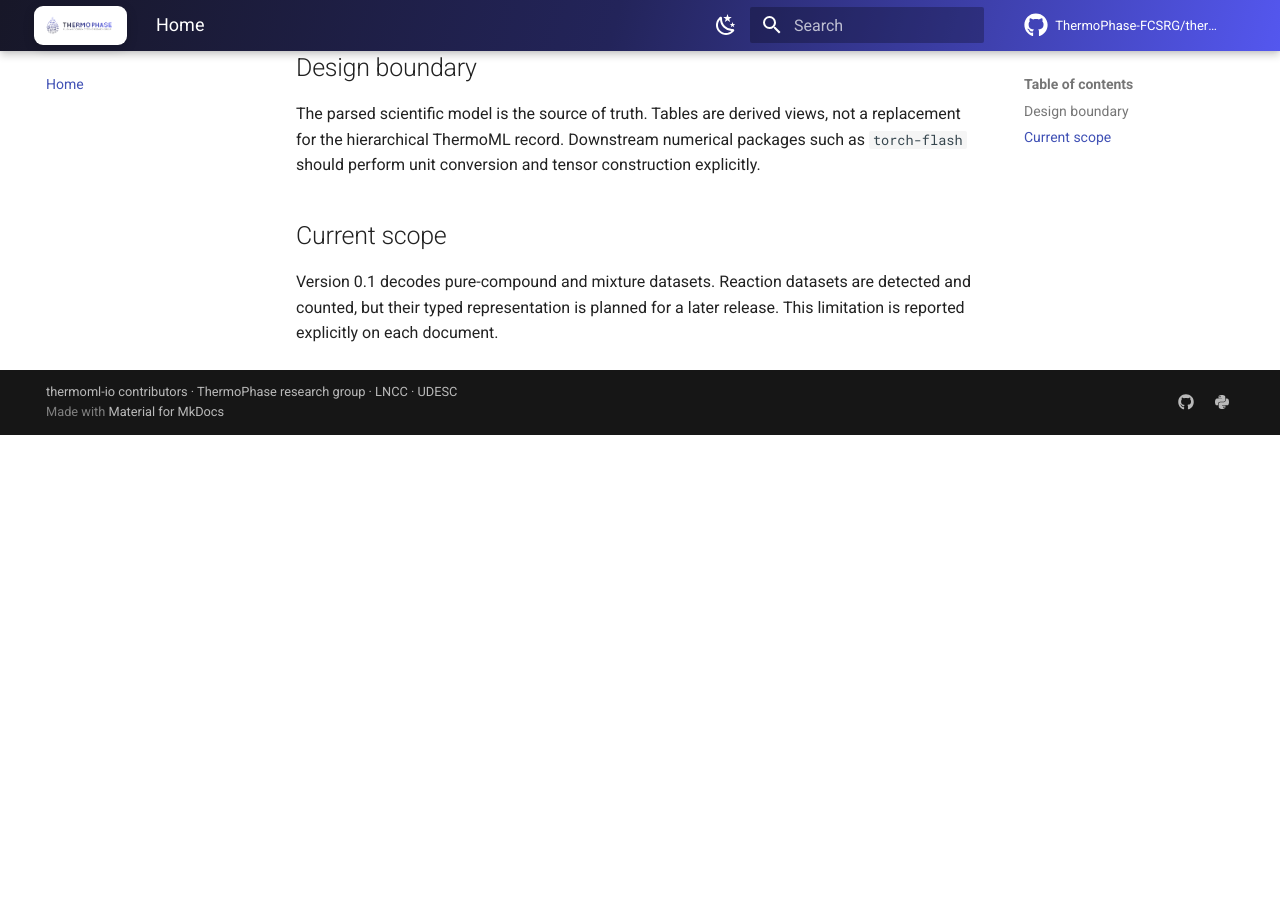
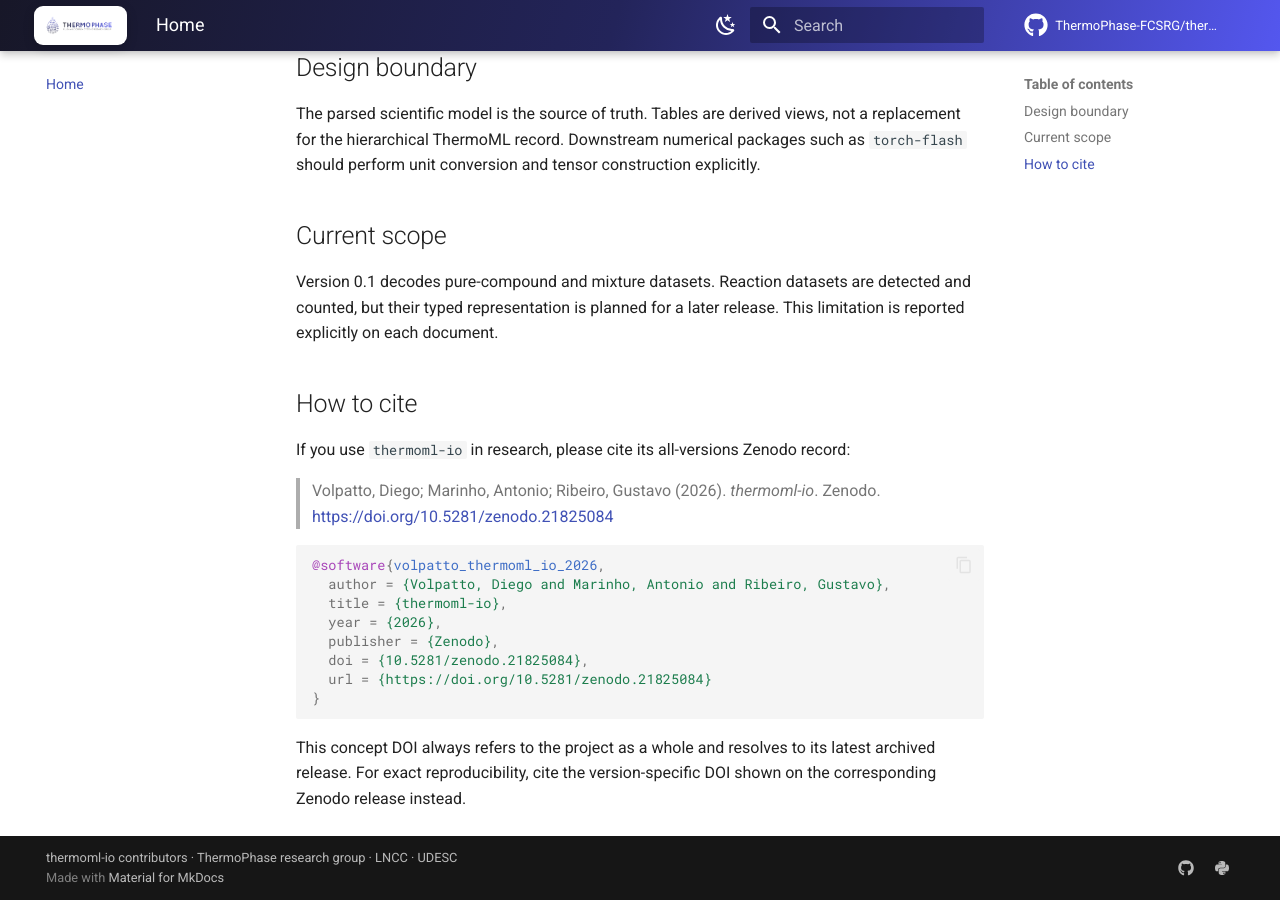
Before and after one commit to ThermoPhase-FCSRG/thermoml-io, an MkDocs documentation site: the page built from docs/index.md, in a window 1280 px wide and 900 px high, scrolled down 2128 px. Built offline with MkDocs 1.6.1 and Material for MkDocs 9.7.7, drawn with Linux system fonts in a browser that asks for light colours; comment, search, counter and statistics services are not loaded; before the commit the page ends 2563 px from its top, so only the background shows below that.

Commit message:
Do some jobs fixes and add Zenodo. (#3)
* Add Codecov upload step to CI workflow for coverage reporting

* Add Zenodo citation instructions and DOI badge to README and documentation

* Add issue and pull request templates, and configure Dependabot for GitHub Actions

````diff
--- a/docs/index.md
+++ b/docs/index.md
@@ -102,3 +102,26 @@ construction explicitly.
 Version 0.1 decodes pure-compound and mixture datasets. Reaction datasets are
 detected and counted, but their typed representation is planned for a later
 release. This limitation is reported explicitly on each document.
+
+## How to cite
+
+If you use `thermoml-io` in research, please cite its all-versions Zenodo
+record:
+
+> Volpatto, Diego; Marinho, Antonio; Ribeiro, Gustavo (2026). *thermoml-io*.
+> Zenodo. [https://doi.org/10.5281/zenodo.21825084](https://doi.org/10.5281/zenodo.21825084)
+
+```bibtex
+@software{volpatto_thermoml_io_2026,
+  author = {Volpatto, Diego and Marinho, Antonio and Ribeiro, Gustavo},
+  title = {thermoml-io},
+  year = {2026},
+  publisher = {Zenodo},
+  doi = {10.5281/zenodo.21825084},
+  url = {https://doi.org/10.5281/zenodo.21825084}
+}
+```
+
+This concept DOI always refers to the project as a whole and resolves to its
+latest archived release. For exact reproducibility, cite the version-specific
+DOI shown on the corresponding Zenodo release instead.
````
Also changed, not shown: README.md (+1 -0 lines), .github/pull_request_template.md (added), 4 other files.
